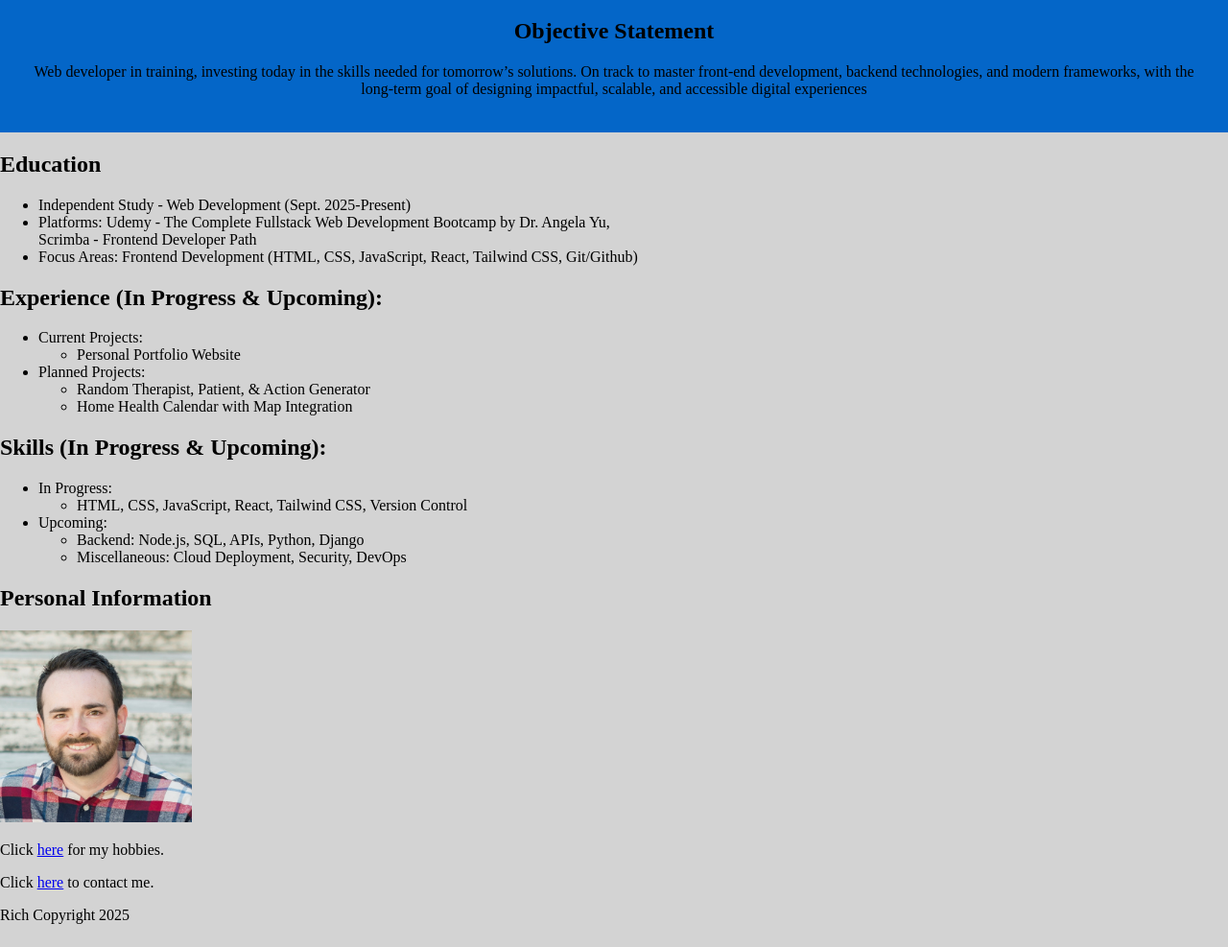
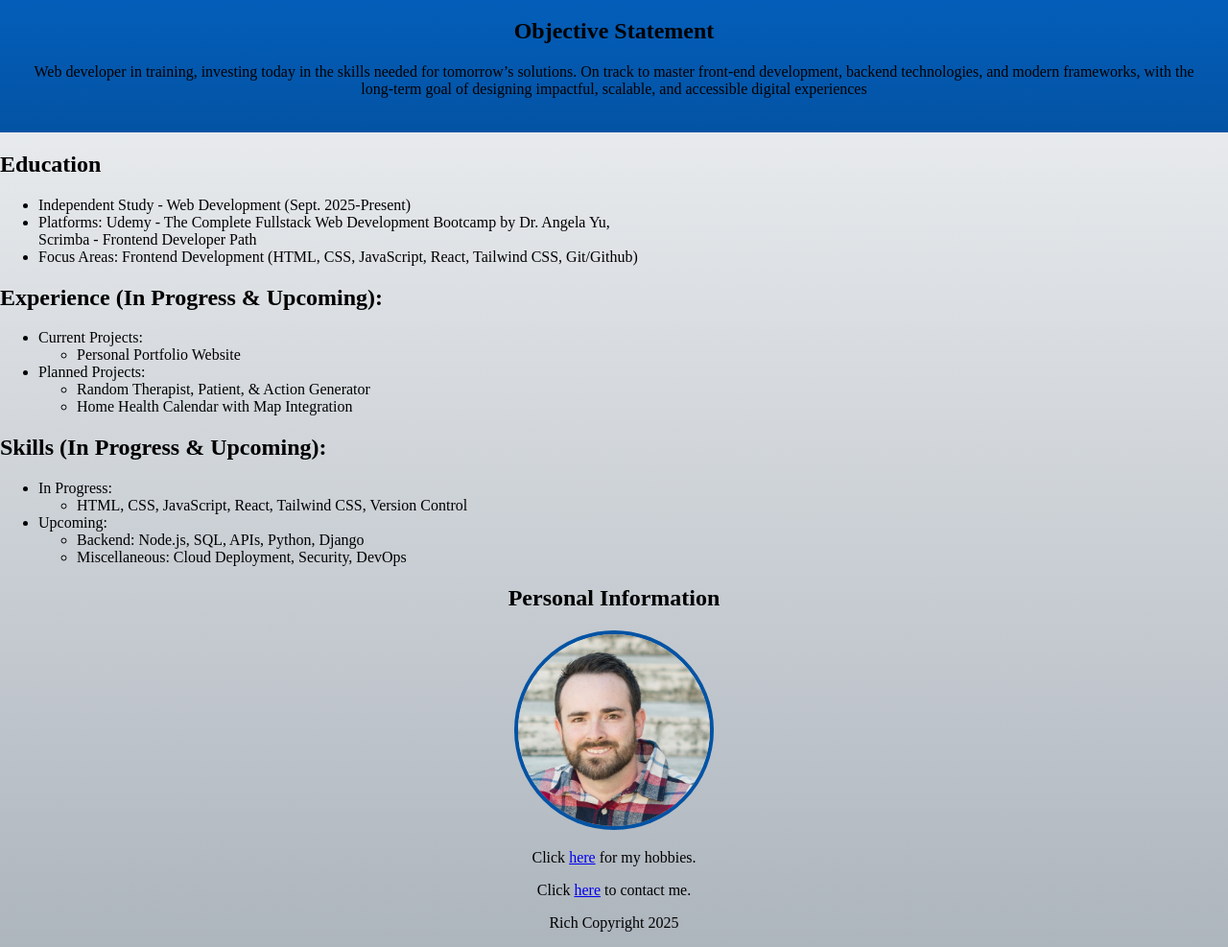
Before and after one commit to Ritcherson13/html-resume, a plain HTML site: page index.html in a window 1280 px wide. Shown: the part 101-1088 px from the top of the page at 96% size. Drawn offline with Linux system fonts and the light colour scheme.

Commit message:
Adding background gradient and centering personal info.

```diff
--- a/index.html
+++ b/index.html
@@ -48,10 +48,12 @@
             </ul>
         </li>
     </ul>
-    <h2>Personal Information</h2>
-    <img src="./assets/images/headshot.jpg" height="200">
-    <p>Click <a href="./hobbies.html">here</a> for my hobbies.</p>
-    <p>Click <a href="./contact.html">here</a> to contact me.</p>
+    <div class="personal">
+        <h2>Personal Information</h2>
+        <img id="profile-img" src="./assets/images/headshot.jpg" alt="profile photo">
+        <p>Click <a href="./hobbies.html">here</a> for my hobbies.</p>
+        <p>Click <a href="./contact.html">here</a> to contact me.</p>
+    </div>
     <footer>
         <p>Rich Copyright 2025</p>
     </footer>
--- a/styles.css
+++ b/styles.css
@@ -1,11 +1,11 @@
 body {
-    background-color: lightgrey;
+    background: linear-gradient(#f8f9fa, #adb5bd);
     margin: 0;
 }
 
 .heading {
     text-align: center;
-    background-color: #0466c8;
+    background: linear-gradient(#0466c8, #0353a4);
     padding: 20px;
 }
 
@@ -28,3 +28,16 @@ img {
     width: 200px;
     height: 200px;
 }
+
+.personal {
+    text-align: center;
+}
+
+#profile-img {
+    height: 200px;
+    border-radius: 50%;
+    border: 4px solid #0353a4;
+}
+footer {
+    text-align: center;
+}
```
